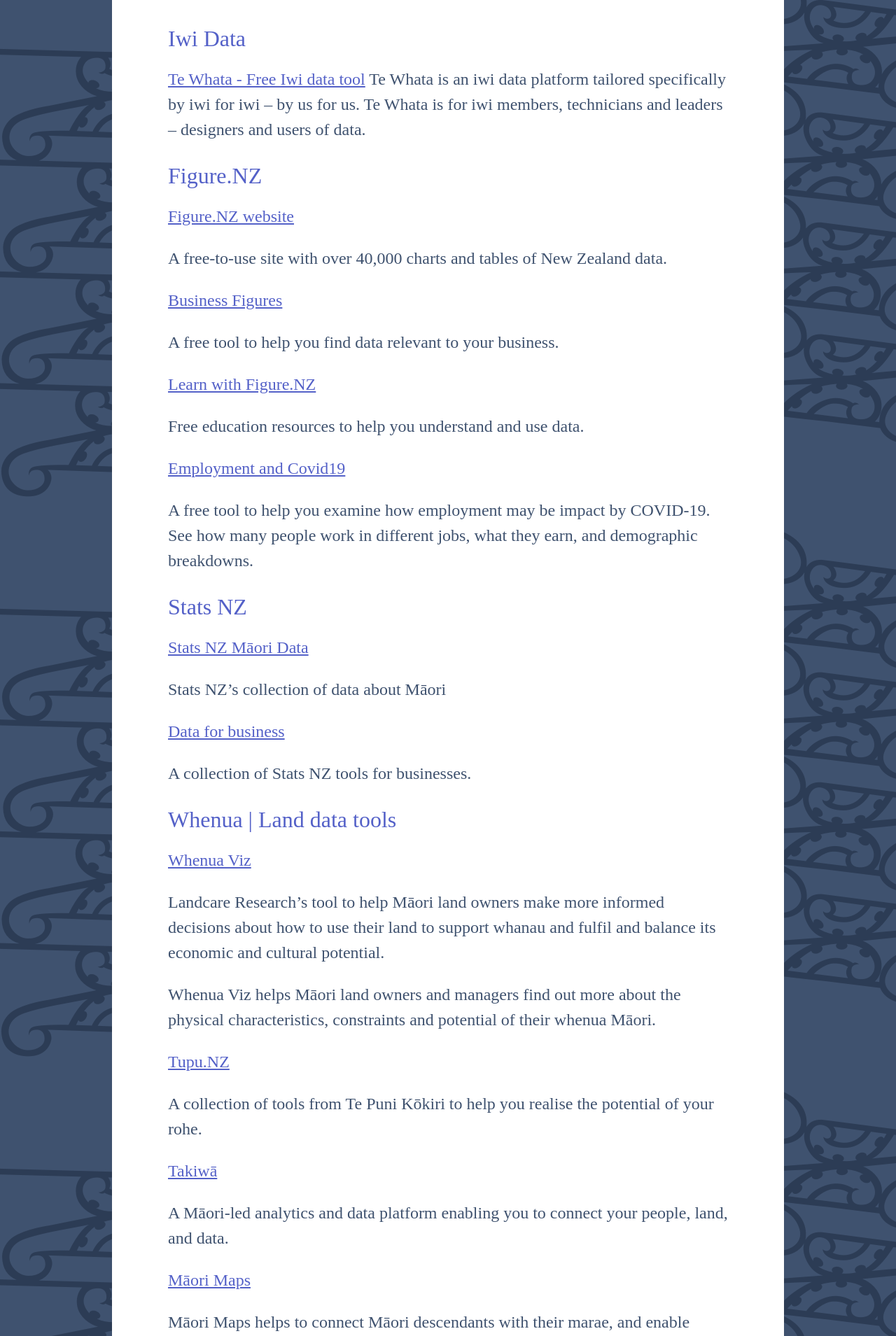
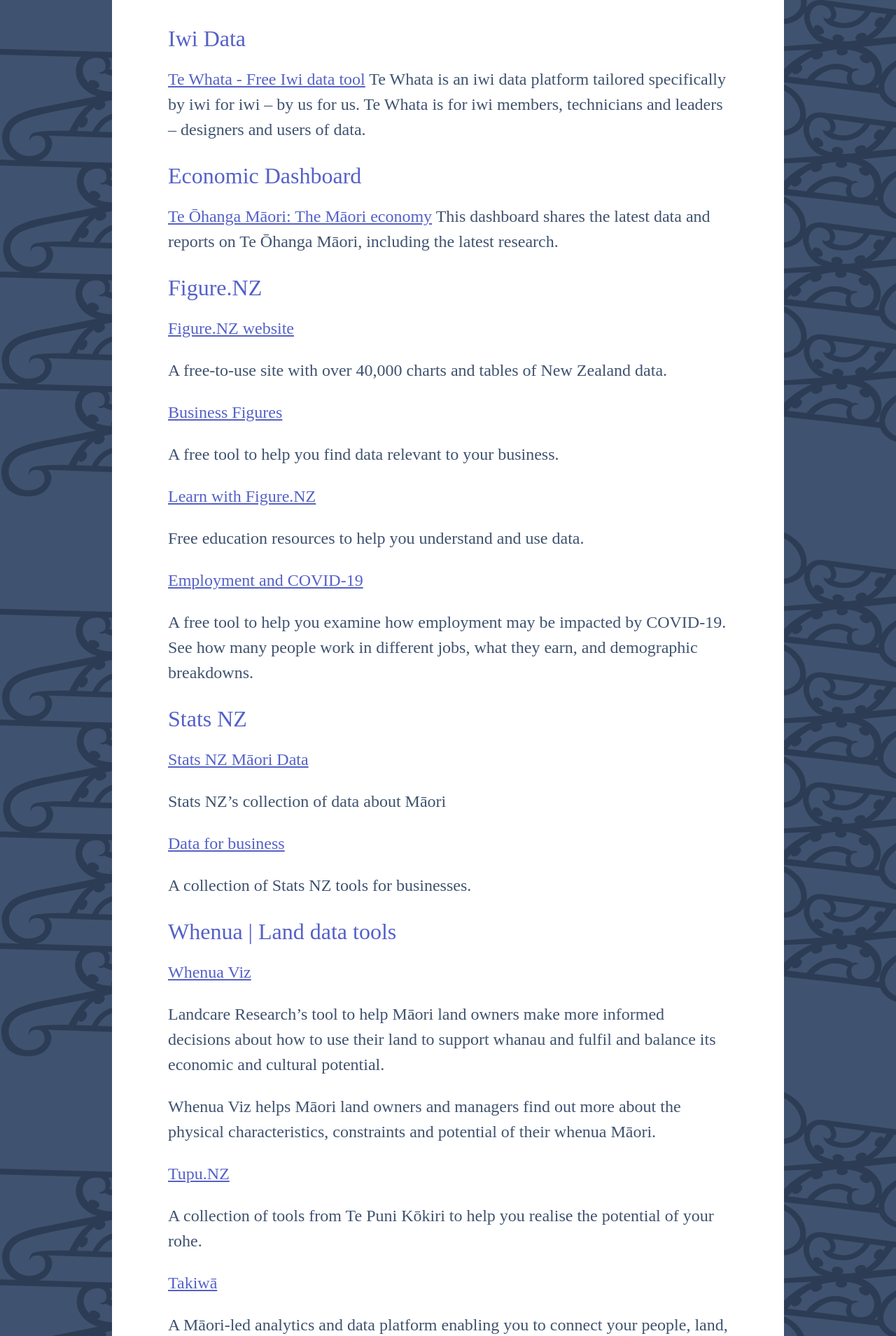
Before and after one commit to figurenz/microsite-maori, a Jekyll site: the page built from tools.md, in a window 1280 px wide. Shown: the part 943-2852 px from the top of the page at 70% size. Built offline with Jekyll 4.4.1, drawn with Linux system fonts in a browser that asks for light colours; some web fonts are replaced.

Commit message:
Add Te Ōhanga Māori dashboard to tools.

```diff
--- a/tools.md
+++ b/tools.md
@@ -19,6 +19,10 @@ Know of a tool we've missed? Contact <data@figure.nz> and let us know.
 [Te Whata - Free Iwi data tool](https://tewhata.io)
 Te Whata is an iwi data platform tailored specifically by iwi for iwi – by us for us. Te Whata is for iwi members, technicians and leaders – designers and users of data.
 
+### Economic Dashboard
+[Te Ōhanga Māori: The Māori economy](https://www.berl.co.nz/te-ohanga-maori)
+This dashboard shares the latest data and reports on Te Ōhanga Māori, including the latest research.
+
 ### Figure.NZ
 
 [Figure.NZ website](https://figure.nz)
@@ -33,9 +37,9 @@ A free tool to help you find data relevant to your business.
 
 Free education resources to help you understand and use data.
 
-[Employment and Covid19](https://www.notion.so/natd/COVID-19-Job-Impacts-930f46b6cb934dd282f99007e310c010)
+[Employment and COVID-19](https://www.notion.so/natd/COVID-19-Job-Impacts-930f46b6cb934dd282f99007e310c010)
 
-A free tool to help you examine how employment may be impact by COVID-19. See how many people work in different jobs, what they earn, and demographic breakdowns.
+A free tool to help you examine how employment may be impacted by COVID-19. See how many people work in different jobs, what they earn, and demographic breakdowns.
 
 ### Stats NZ
 
```
